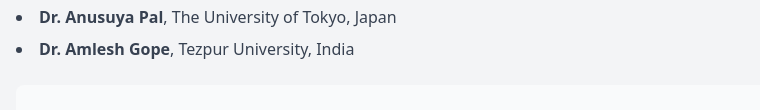
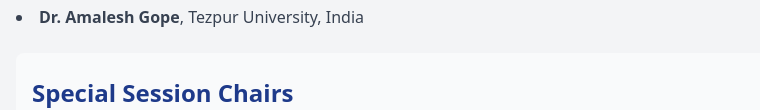
Before and after one commit to bluntlycoded/icisml, a plain HTML site: page committee.html in a window 1280 px wide. Shown: the part 3083-3193 px from the top of the page, without its empty margins (0-760 px from the left). Drawn offline with nearby package versions, Linux system fonts and the light colour scheme.

Commit message:
Update committee.html

```diff
--- a/committee.html
+++ b/committee.html
@@ -123,7 +123,6 @@
                 <li><strong>Er. Teisovi Angami</strong>, IT, Nagaland University, India</li>
                 <li><strong>Er. Sudipta Patowary</strong>, IT, Nagaland University, India</li>
                 <li><strong>Prof. Talijungla</strong>, Dept of Botany, Nagaland University, India</li>
-                <li><strong>Prof. Sarat Chandra Yenisetti</strong>, Dept of Zoology, Nagaland University, India</li>
                 <li><strong>Prof. V. Sundararaya</strong>, Dept of Physics, Nagaland University, India</li>
                 <li><strong>Prof. Ashutosh Tripathy</strong>, Nagaland University, India</li>
                 <li><strong>Prof. Upasana Bora Sinha</strong>, Nagaland University, India</li>
@@ -193,7 +192,7 @@
             <h2 class="text-2xl font-bold text-blue-900 mb-4">Tutorial Chairs</h2>
             <ul class="list-disc list-inside text-gray-700 space-y-2">
                 <li><strong>Dr. Anusuya Pal</strong>, The University of Tokyo, Japan</li>
-                <li><strong>Dr. Amlesh Gope</strong>, Tezpur University, India</li>
+                <li><strong>Dr. Amalesh Gope</strong>, Tezpur University, India</li>
             </ul>
         </section>
 
```
